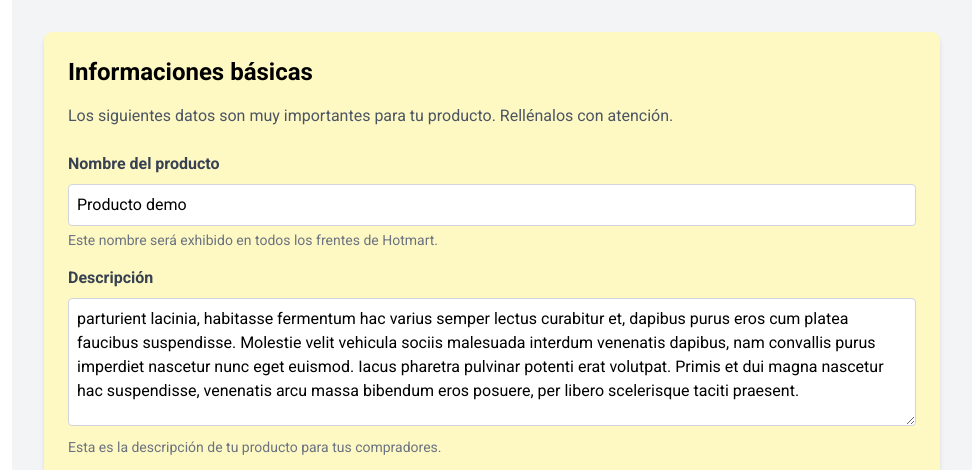
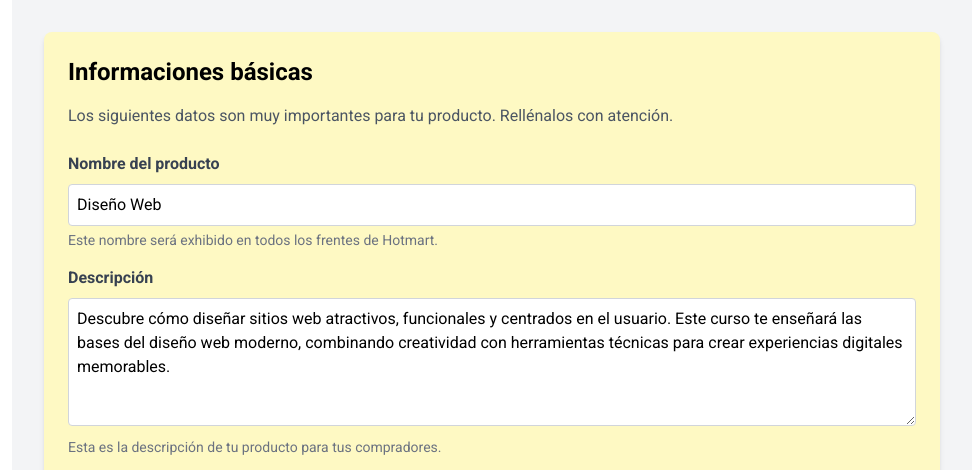
Before and after one commit to LucreciaC/IntelliLearn, a plain HTML site: page HTML/opcionLeccion.html in a window 1280 px wide. Shown: the top 470 px of the page, 308-1280 px from the left. Drawn offline with nearby package versions, Linux system fonts and the light colour scheme.

Commit message:
Se modifico informacion de ejemplo

```diff
--- a/HTML/opcionLeccion.html
+++ b/HTML/opcionLeccion.html
@@ -116,7 +116,7 @@
         <label class="block text-gray-700 font-bold mb-2" for="product-name">
          Nombre del producto
         </label>
-        <input class="w-full p-2 border border-gray-300 rounded" id="product-name" type="text" value="Producto demo"/>
+        <input class="w-full p-2 border border-gray-300 rounded" id="product-name" type="text" value="Diseño Web"/>
         <p class="text-gray-500 text-sm mt-1">
          Este nombre será exhibido en todos los frentes de Hotmart.
         </p>
@@ -125,7 +125,8 @@
         <label class="block text-gray-700 font-bold mb-2" for="description">
          Descripción
         </label>
-        <textarea class="w-full p-2 border border-gray-300 rounded h-32" id="description">parturient lacinia, habitasse fermentum hac varius semper lectus curabitur et, dapibus purus eros cum platea faucibus suspendisse. Molestie velit vehicula sociis malesuada interdum venenatis dapibus, nam convallis purus imperdiet nascetur nunc eget euismod. Iacus pharetra pulvinar potenti erat volutpat. Primis et dui magna nascetur hac suspendisse, venenatis arcu massa bibendum eros posuere, per libero scelerisque taciti praesent.</textarea>
+        <textarea class="w-full p-2 border border-gray-300 rounded h-32" id="description">Descubre cómo diseñar sitios web atractivos, funcionales y centrados en el usuario. Este curso te enseñará las bases del diseño web moderno, combinando creatividad con herramientas técnicas para crear experiencias digitales memorables.
+        </textarea>
         <p class="text-gray-500 text-sm mt-1">
          Esta es la descripción de tu producto para tus compradores.
         </p>
```
